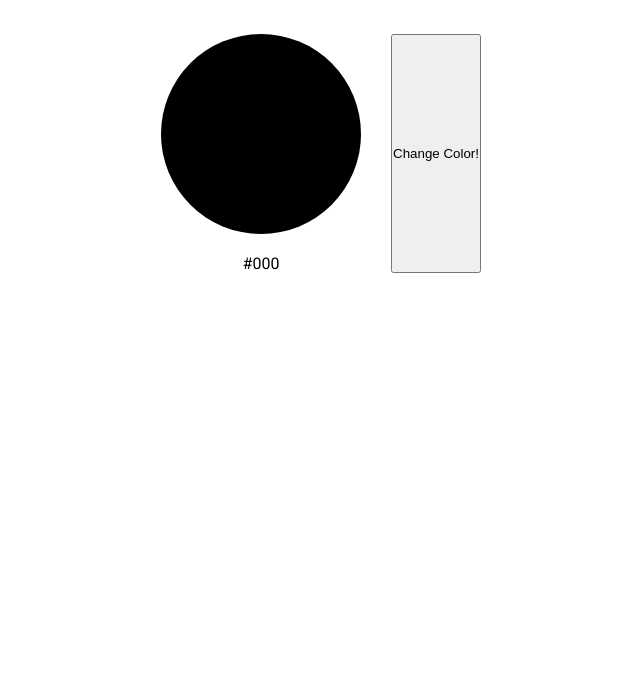
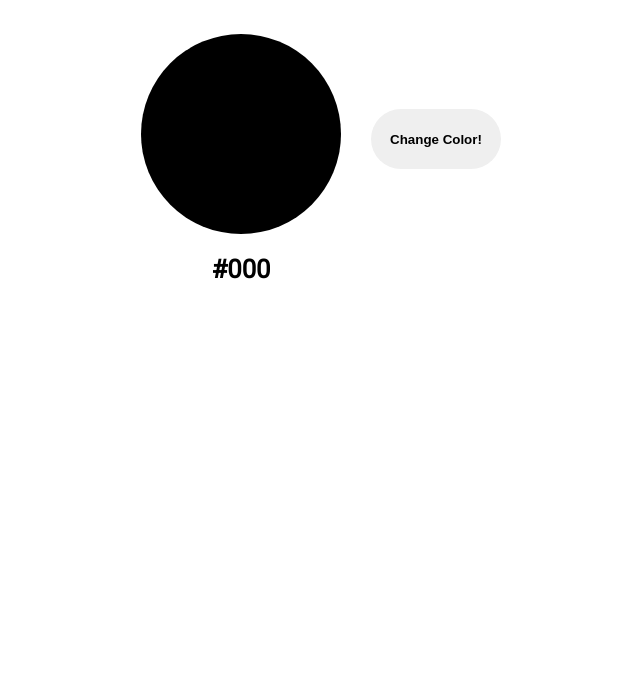
Before and after one commit to mattiauliano/color-flipper, a plain HTML site: page index.html in a window 1280 px wide. Shown: the part 104-800 px from the top of the page, without its empty margins (319-959 px from the left). Drawn offline with Linux system fonts and the light colour scheme.

Commit message:
Add style to the page

```diff
--- a/style.css
+++ b/style.css
@@ -18,6 +18,7 @@ body {
 
 h1 {
     margin-top: 50px;
+    letter-spacing: 8px;
 }
 
 /* Circle */
@@ -29,14 +30,30 @@ h1 {
     border-radius: 50%;
 }
 
+/* HEX Code */
+
 .circle-text-container {
     display: flex;
     flex-direction: column;
     gap: 20px;
+    font-size: 1.6rem;
+    font-weight: bold;
 }
 
 .container {
     margin-top: 50px;
     display: flex;
     gap: 30px;
+    align-items: center;
 }
+
+/* Button */
+
+button {
+    font-weight: bold;
+    width: 130px;
+    height: 60px;
+    border: none;
+    border-radius: 40px;
+    margin-bottom: 40px;
+}
```
